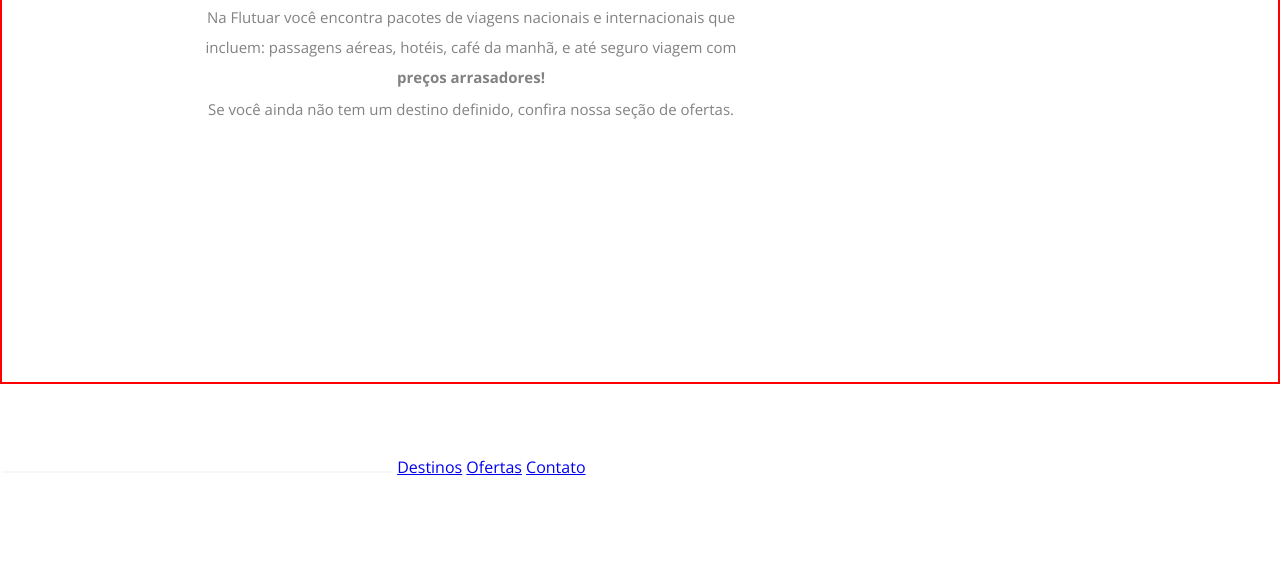
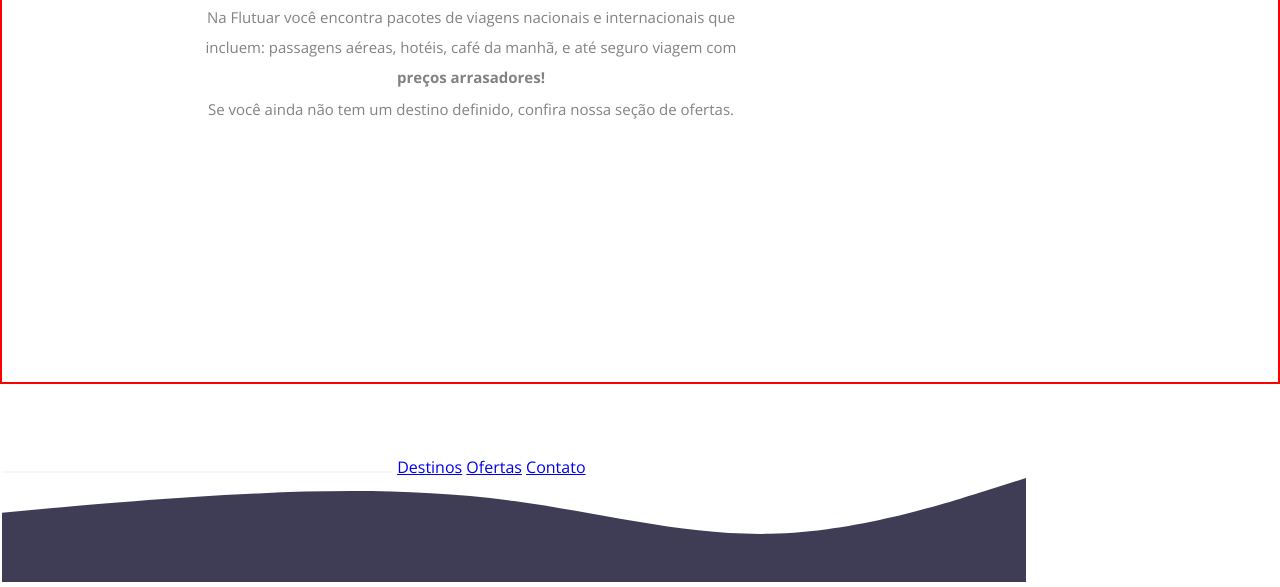
Before and after one commit to palomabeckers/projeto2_stage2, a plain HTML site: page index.html in a window 1280 px wide. Shown: the part 420-1007 px from the top of the page. Before the commit the page ends 898 px from the top, so only its background shows below. Drawn offline with nearby package versions, Linux system fonts and the light colour scheme.

Commit message:
insert wave

```diff
--- a/index.html
+++ b/index.html
@@ -36,5 +36,8 @@
         <a href="https://www.tripadvisor.pt/SmartDeals-g189100-Portugal-Hotel-Deals.html" target="_blank" >Ofertas</a>
         <a href="mailto:destinos@hotmail.com" target="_blank">Contato</a>
     </footer>
+    <div class="wave">
+        <img src="image/Wave (1).svg" alt="imagem roxa parte inferior da tela">
+    </div>
 </body>
 </html>
```
